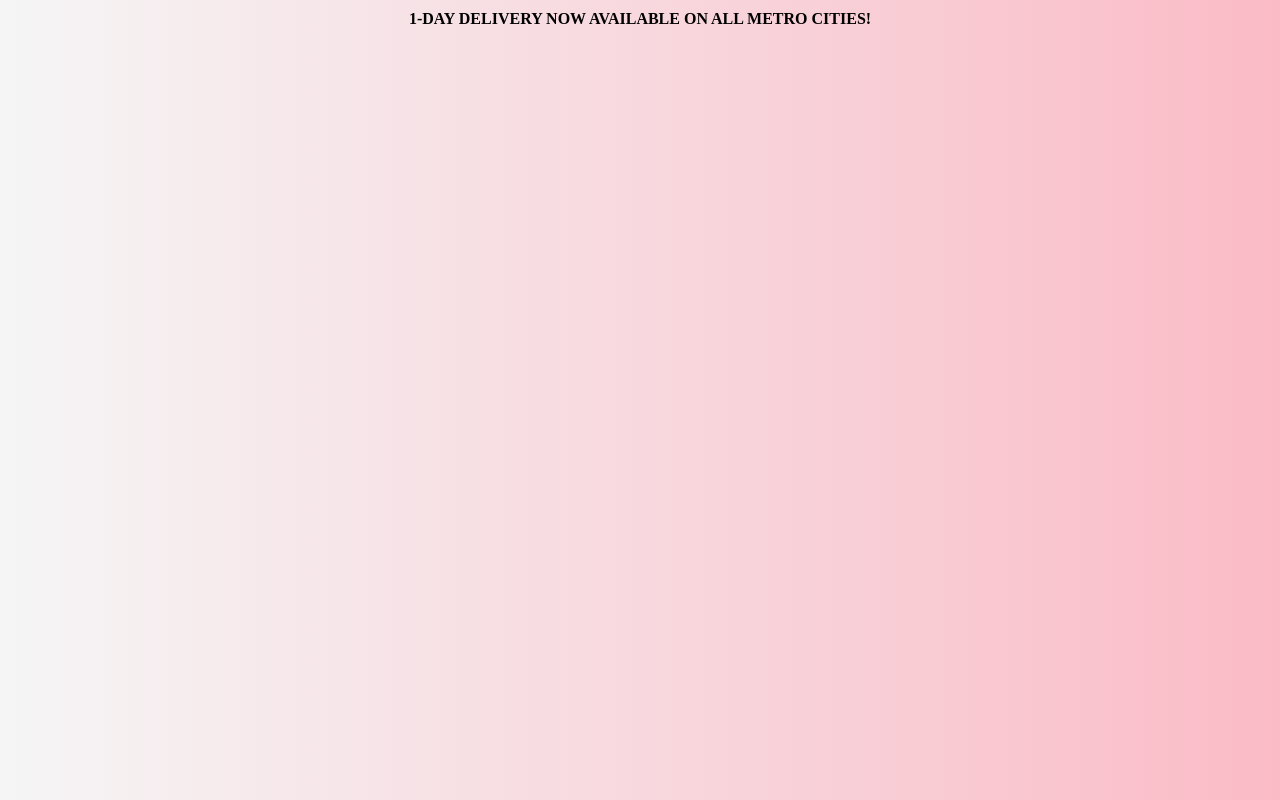
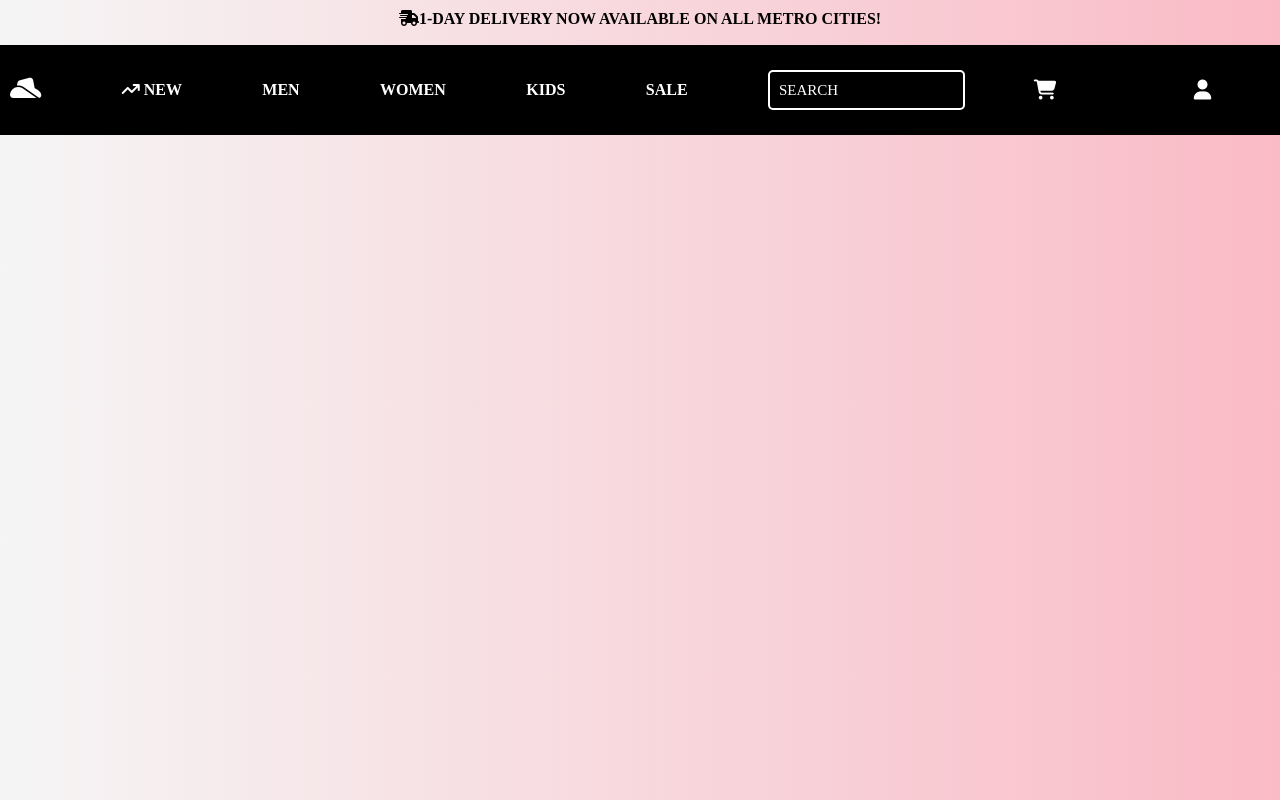
Before and after one commit to aman050705/rcosshoes, a plain HTML site: page index.html in a window 1280 px wide. Drawn offline with Linux system fonts and the light colour scheme.

Commit message:
NAVBAR IS MADE

```diff
--- a/index.html
+++ b/index.html
@@ -14,9 +14,42 @@
         <div class="scroll">
             <span class="text-offer">EXTRA 5% AND FREE SHIPING ON ALL ONLINE PAYMENTS</span>
             <span class="text-offer">FREE RETURN AND FREE EXCHANGE</span>
-            <span class="text-offer">1-DAY DELIVERY NOW AVAILABLE ON ALL METRO CITIES!</span>
+            <span class="text-offer"><i class="fa-solid fa-truck-fast"></i>1-DAY DELIVERY NOW AVAILABLE ON ALL METRO CITIES!</span>
             <span class="text-offer">SOLVE YOUR QUERIES FASTER THEN EVER! SEND 'HI' ON WHATSAPP NUMBER <a href="#">98542247XX</a></span>
         </div>
     </div>
+
+    <!-- CREATING A MENU BAR -->
+    <div class="navbar">
+        <div class="first-half">
+            <div class="logo">
+                <span class="logo-rcos"><i class="fa-solid fa-hat-cowboy-side"></i></span>
+            </div>
+
+            <div class="nav-links">
+                <div><a href=""><span class="new"><i class="fa-solid fa-arrow-trend-up"></i></span> NEW</a></div>
+                <div><a href="">MEN</a></div>
+                <div><a href="">WOMEN</a></div>
+                <div><a href="">KIDS</a></div>
+                <div><a href="">SALE</a></div>
+            </div>
+        </div>
+
+        <div class="second-half">
+            <input type="search" placeholder="SEARCH">
+
+
+
+        <div class="cart-logo">
+            <span class="cartlogo"><i class="fa-solid fa-cart-shopping"></i></span>
+            <span class="cartlogo"><i class="fa-solid fa-user"></i></span>
+        </div>
+
+
+
+    </div>
+
+    </div>
+
 </body>
 </html>
--- a/style.css
+++ b/style.css
@@ -7,6 +7,8 @@
 body{
     background: linear-gradient(to right, whitesmoke,rgb(250, 187, 198));
 }
+
+/* TEXT-SCROLL */
 
 .txt-scroll{
     height: 30px;
@@ -60,3 +62,82 @@ body{
     }
 
 }
+
+/* CREATING A MENU BAR */
+
+.navbar{
+    margin-top: 15px;
+    height: 90px;
+    width: 100%;
+    background-color: black;
+    display: flex;
+}
+
+.first-half{
+    width: 60%;
+    height: 100%;
+    display: flex;
+    justify-content: space-around;
+    align-items: center;
+}
+
+.logo{
+    margin-left: 10px;
+}
+
+.logo-rcos{
+    color: white;
+    font-size: 25px;
+}
+
+.nav-links{
+    height: 100%;
+    width: 100%;
+    display: flex;
+    justify-content: space-evenly;
+    align-items: center;
+
+}
+
+.nav-links a{
+    text-decoration: none;
+    color: white;
+    font-weight: bold;
+}
+
+.second-half{
+    height: 100%;
+    width: 40%;
+   display: flex;
+   justify-content: space-between;
+   align-items: center;
+}
+
+.second-half input{
+    height: 45%;
+    background: transparent;
+    color: white;
+    border: 2px solid white;
+    border-radius: 5px;
+    padding-left: 9px;
+    font-size: 15px;
+}
+
+.second-half input::placeholder{
+    color: white;
+}
+
+.cart-logo{
+    display: flex;
+    height: 100%;
+    width: 70%;
+    align-items: center;
+    justify-content: space-around;
+
+
+}
+
+.cart-logo .cartlogo{
+    color: white;
+    font-size:20px ;
+}
```
